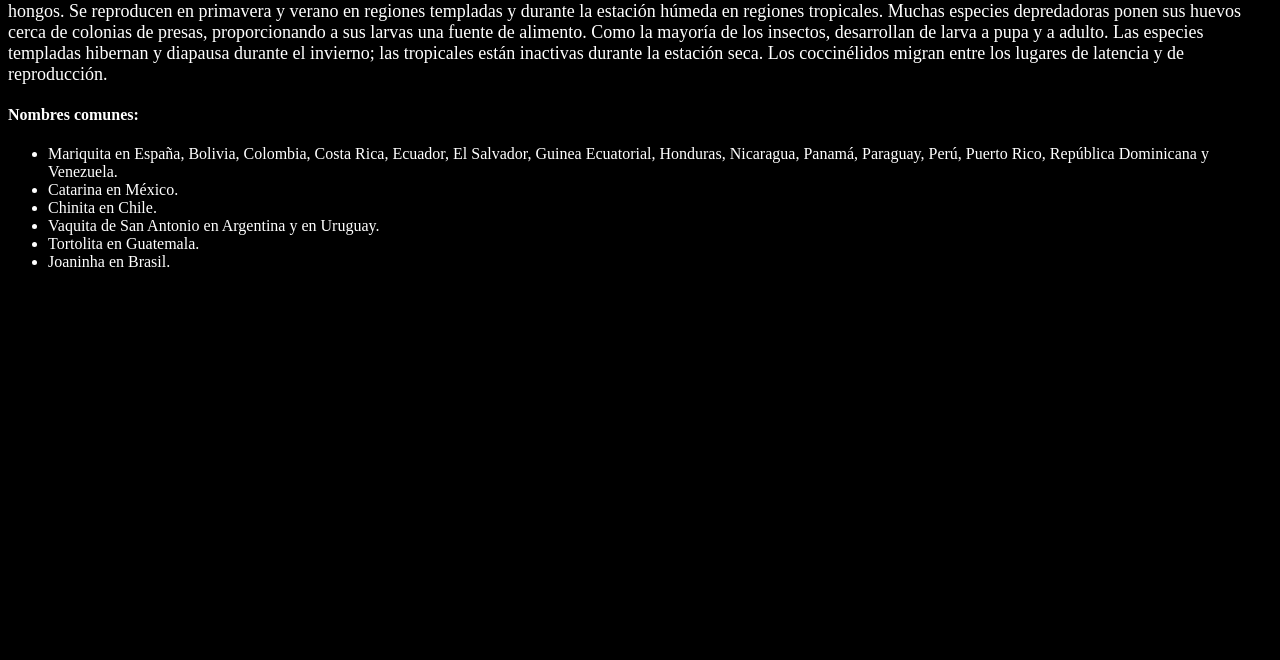
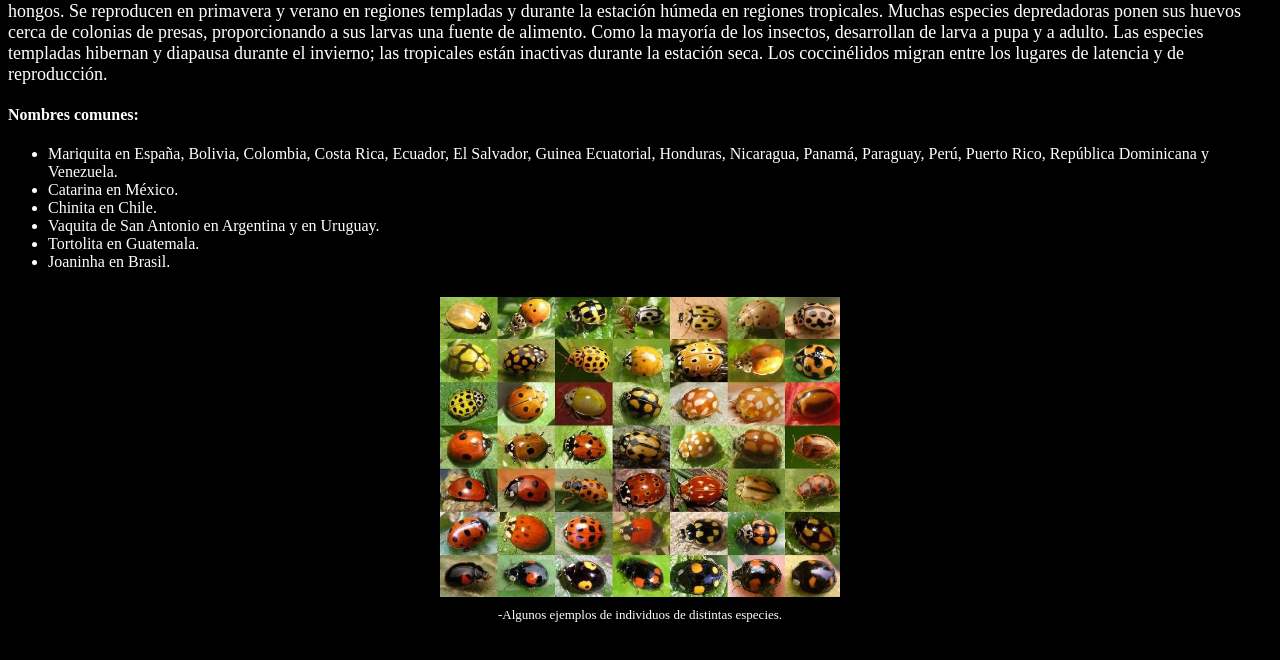
Before and after one commit to SZetta26/LAB3-TP1, a plain HTML site: page index.html in a window 1280 px wide. Shown: the part 128-788 px from the top of the page. Drawn offline with Linux system fonts and the light colour scheme.

Commit message:
Agregada imagen para introducion, retoques de estilo.

```diff
--- a/index.html
+++ b/index.html
@@ -24,7 +24,8 @@
             <li>Joaninha en Brasil.</li>
         </ul>
 
-
+        <img src="imagenINTRO.webp" class="center" width="400px">
+        <p class="center">-Algunos ejemplos de individuos de distintas especies.</p>
     </div>
 </body>
 </html>
--- a/mystyle.css
+++ b/mystyle.css
@@ -13,3 +13,12 @@ p{
     font-size: 25px;
 
 }
+
+.center{
+    display: block;
+  margin-left: auto;
+  margin-right: auto;
+  text-align: center;
+  font-size: 13px;
+  padding-top: 10px;
+}
```
Also changed, not shown: imagenINTRO.webp (added).
